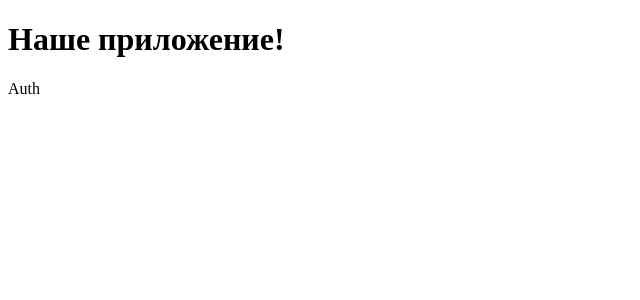
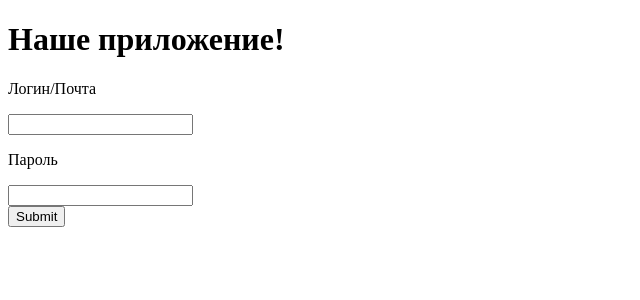
Before and after one commit to andreykarpov0/chemex, a React (Create React App) app in the folder ClientApp/: page /auth in a window 1280 px wide. Shown: the top 300 px of the page, without its empty margins (0-640 px from the left). Built offline with nearby package versions, Linux system fonts and the light colour scheme.

Commit message:
react auth

```diff
--- a/ClientApp/src/windows/Auth.jsx
+++ b/ClientApp/src/windows/Auth.jsx
@@ -4,6 +4,15 @@ import './Auth.css';
 
 export default function Auth() {
   return (
-    <div>Auth</div>
+    <div>
+      <form action="">
+        <p>Логин/Почта</p>
+        <input type="text" />
+        <p>Пароль</p>
+        <input type="password" />
+        <br/>
+        <input type="submit" />
+      </form>
+    </div>
   )
 }
```
